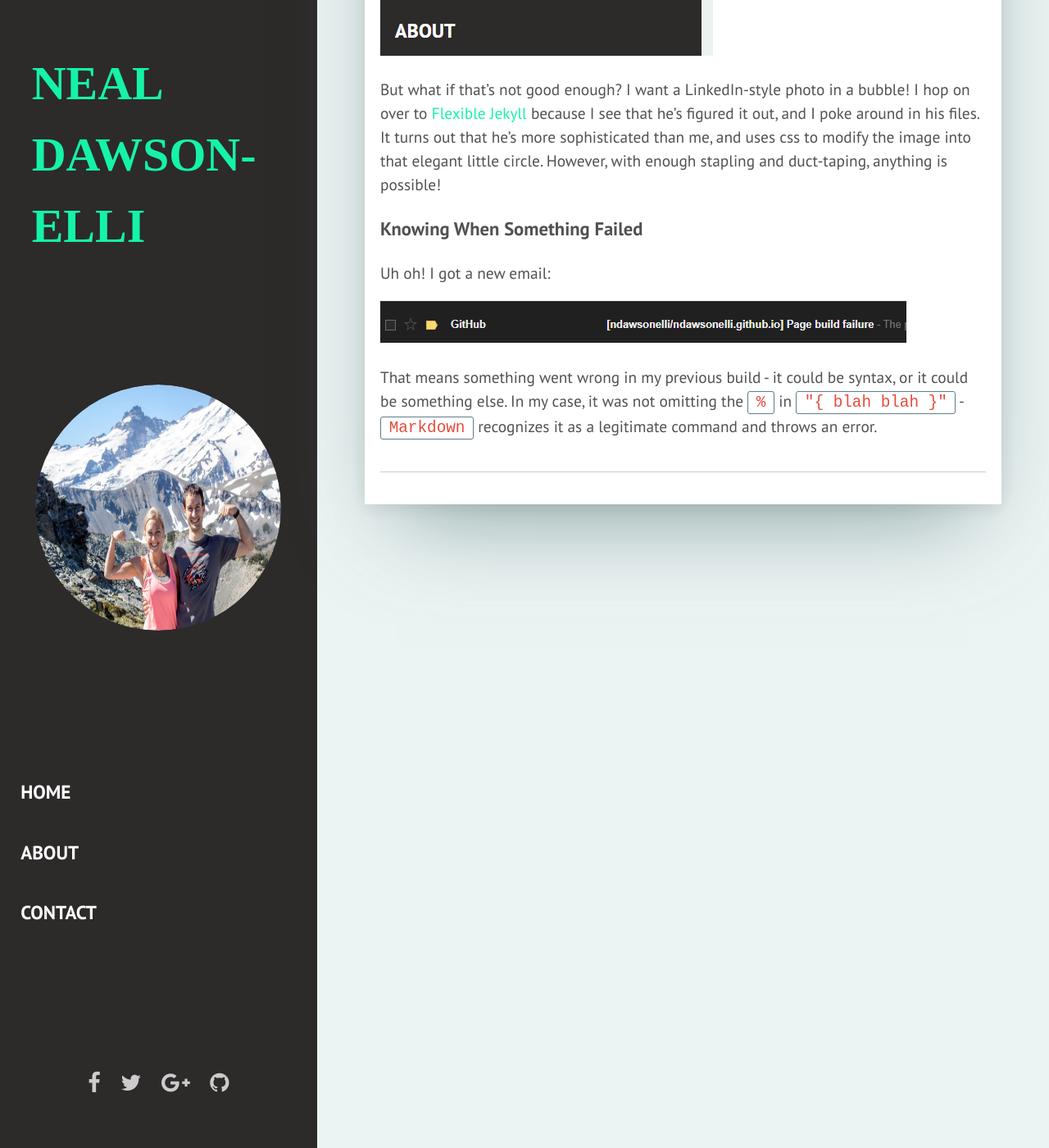
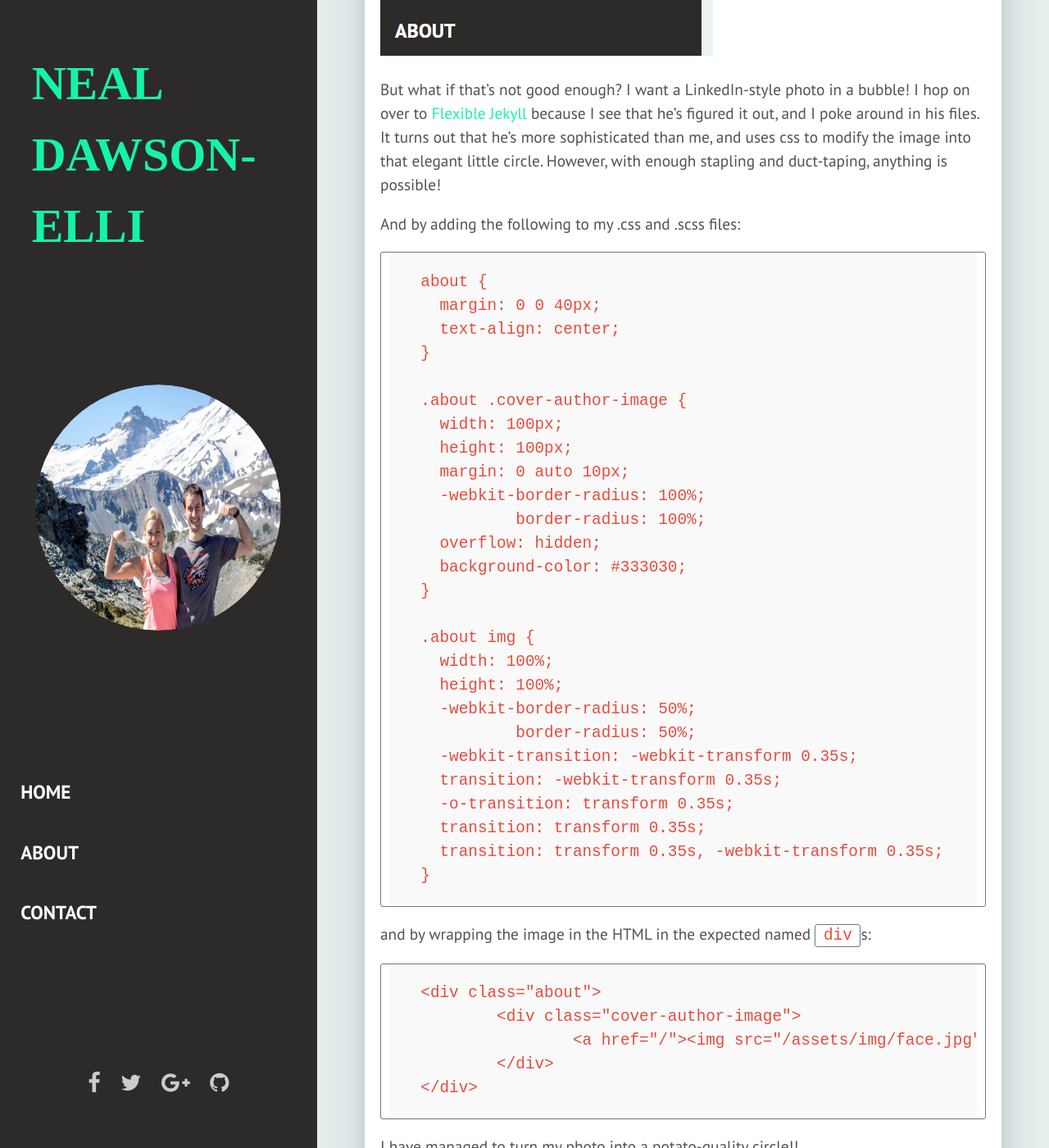
Before and after one commit to ndawsonelli/ndawsonelli.github.io, a Jekyll site: the page built from _posts/2017-12-13-Github-pages-tutorial.markdown, in a window 1280 px wide and 1400 px high, scrolled down 8852 px. Shown: the whole window at 82% size. Built offline with Jekyll 4.4.1, drawn with Linux system fonts in a browser that asks for light colours; some web fonts are replaced; some of the changed text lies outside the part shown.

Commit message:
enlarging photo

````diff
--- a/_posts/2017-12-13-Github-pages-tutorial.markdown
+++ b/_posts/2017-12-13-Github-pages-tutorial.markdown
@@ -134,8 +134,49 @@ But what if that's not good enough? I want a LinkedIn-style photo in a bubble!
 I hop on over to [Flexible Jekyll](https://github.com/artemsheludko/flexible-jekyll) because I see that he's figured it out, and I poke around in his files.
 It turns out that he's more sophisticated than me, and uses css to modify the image into that elegant little circle.  However, with enough stapling and duct-taping, anything is possible!
 
+And by adding the following to my .css and .scss files:
+```
+about {
+  margin: 0 0 40px;
+  text-align: center;
+}
 
+.about .cover-author-image {
+  width: 100px;
+  height: 100px;
+  margin: 0 auto 10px;
+  -webkit-border-radius: 100%;
+          border-radius: 100%;
+  overflow: hidden;
+  background-color: #333030;
+}
 
+.about img {
+  width: 100%;
+  height: 100%;
+  -webkit-border-radius: 50%;
+          border-radius: 50%;
+  -webkit-transition: -webkit-transform 0.35s;
+  transition: -webkit-transform 0.35s;
+  -o-transition: transform 0.35s;
+  transition: transform 0.35s;
+  transition: transform 0.35s, -webkit-transform 0.35s;
+}
+```
+and by wrapping the image in the HTML in the expected named `div`s:
+```
+<div class="about">
+	<div class="cover-author-image">
+		<a href="{{site.baseurl}}/"><img src="{{site.baseurl}}/assets/img/face.jpg" alt="That's me!"></a>
+	</div>
+</div>
+```
+
+I have managed to turn my photo into a potato-quality circle!!
+
+![img_11](/assets/img/git_setup_11.PNG)
+
+Next, I make it bigger by reading what the text did and expanding `width` to 300px everywhere that I pasted it, and hope for the best.
 
 ### Knowing When Something Failed
 Uh oh! I got a new email:
--- a/assets/css/main.css
+++ b/assets/css/main.css
@@ -798,8 +798,8 @@ about {
 .about img {
   width: 100%;
   height: 100%;
-  -webkit-border-radius: 50%;
-          border-radius: 50%;
+  -webkit-border-radius: 90%;
+          border-radius: 90%;
   -webkit-transition: -webkit-transform 0.35s;
   transition: -webkit-transform 0.35s;
   -o-transition: transform 0.35s;
--- a/assets/css/sass/main.scss
+++ b/assets/css/sass/main.scss
@@ -149,7 +149,7 @@ pre {
       transform: scale3d(0.90,0.90,1);
     }
   }
-  }
+}
 
 .sidebar-social {
   text-align: center;
````
Also changed, not shown: assets/img/git_setup_11.PNG (added).
